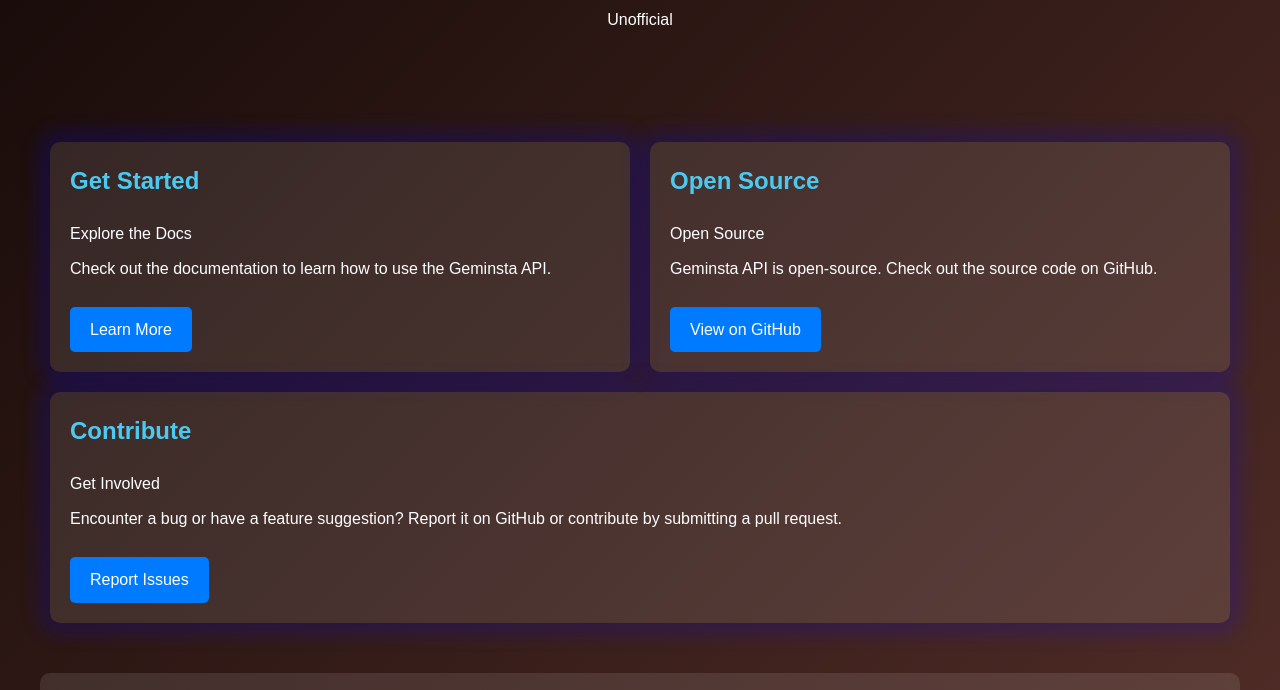
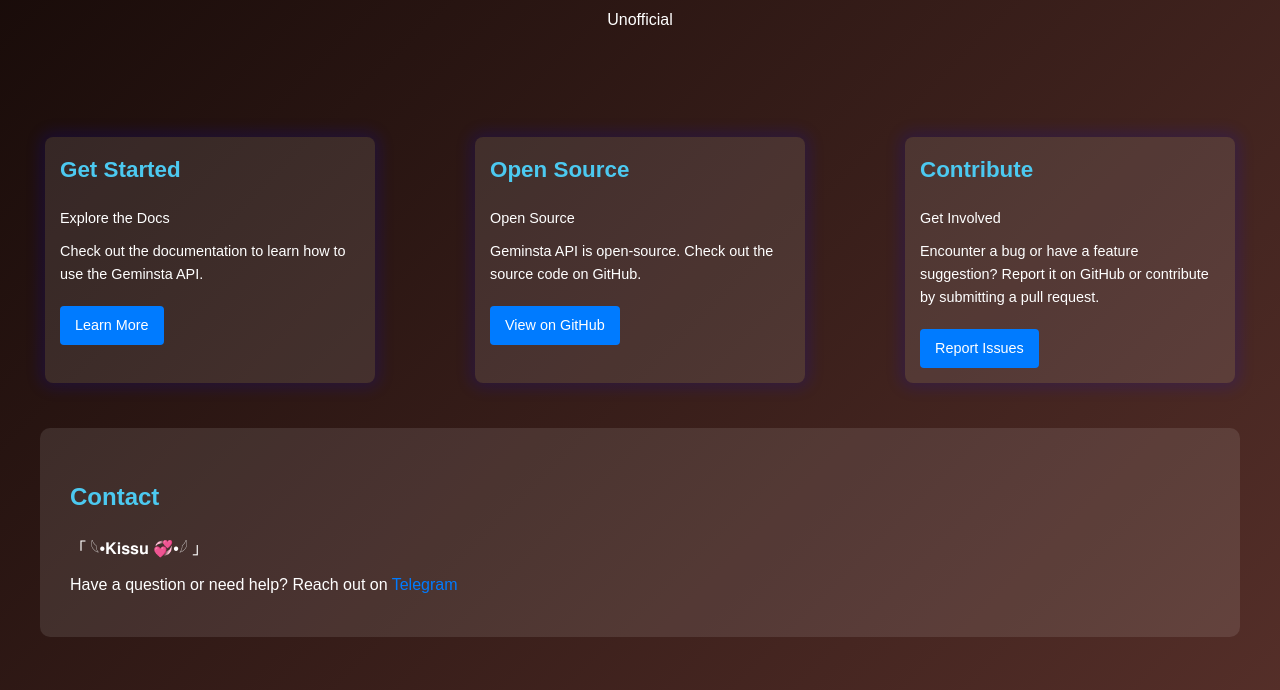
Before and after one commit to xaekks/BlackBox, a plain HTML site: page index.html in a window 1280 px wide. Shown: the part 110-800 px from the top of the page. Drawn offline with Linux system fonts and the light colour scheme.

Commit message:
V2 index.html

```diff
--- a/index.html
+++ b/index.html
@@ -39,40 +39,47 @@
 
         .features {
             display: flex;
-            justify-content: space-around;
+            justify-content: space-between;
             flex-wrap: wrap;
             margin: 40px 0;
         }
 
         .feature {
             background: rgba(255, 255, 255, 0.1);
-            border-radius: 10px;
-            padding: 20px;
-            margin: 10px;
-            flex: 1 1 calc(33.333% - 20px);
-            box-shadow: 0 0 20px 10px rgba(0, 0, 255, 0.2);
+            border-radius: 8px;
+            padding: 15px;
+            margin: 5px;
+            flex: 1 1 calc(33.333% - 10px);
+            box-shadow: 0 0 15px 5px rgba(0, 0, 255, 0.15);
             transition: transform 0.3s ease, box-shadow 0.3s ease;
+            max-width: 300px;
         }
 
         .feature:hover {
-            transform: scale(1.05);
-            box-shadow: 0 0 25px 12px rgba(0, 0, 255, 0.3);
+            transform: scale(1.03);
+            box-shadow: 0 0 20px 8px rgba(0, 0, 255, 0.2);
         }
 
         .feature h2 {
             color: #4cc9f0;
             margin-top: 0;
+            font-size: 1.4em;
+        }
+
+        .feature p {
+            font-size: 0.9em;
         }
 
         .feature a {
             display: inline-block;
-            margin-top: 15px;
-            padding: 10px 20px;
+            margin-top: 10px;
+            padding: 8px 15px;
             background: #007bff;
             color: #fff;
             text-decoration: none;
-            border-radius: 5px;
+            border-radius: 4px;
             transition: background 0.3s ease;
+            font-size: 0.9em;
         }
 
         .feature a:hover {
```
